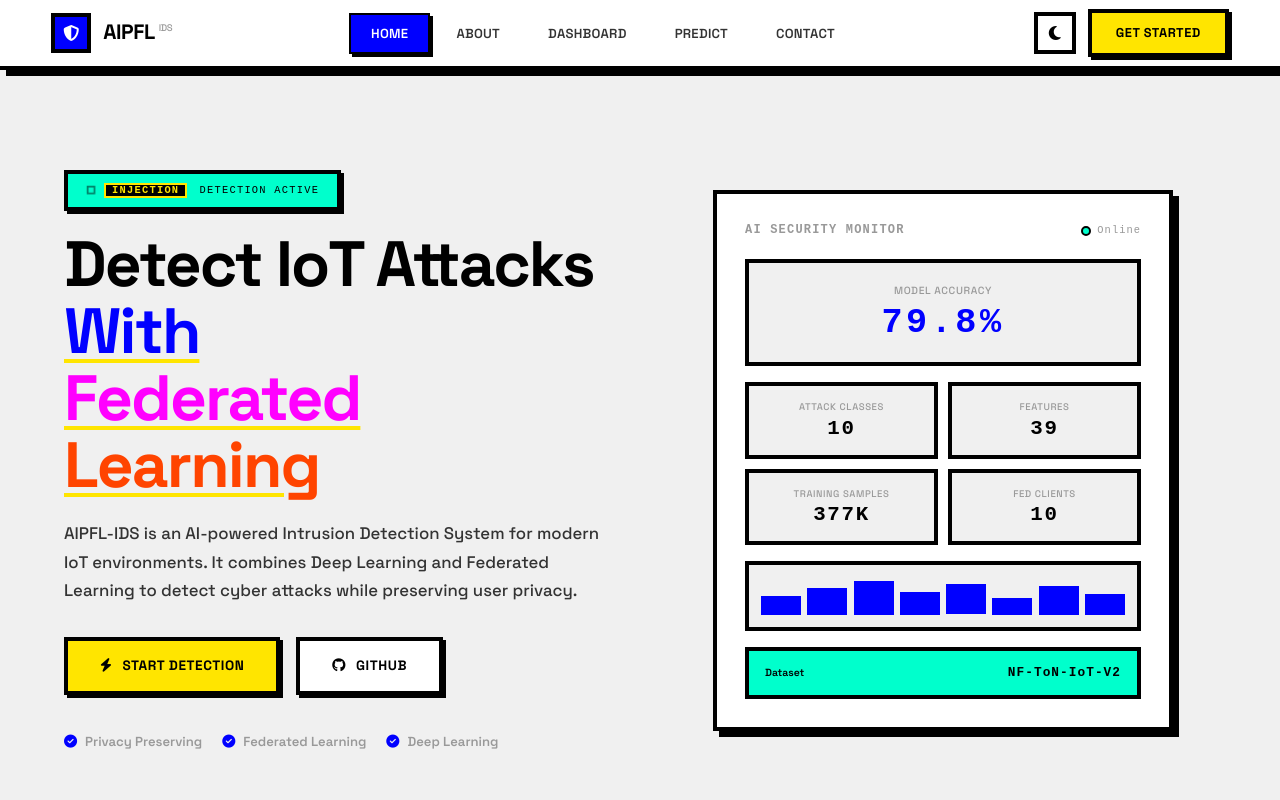
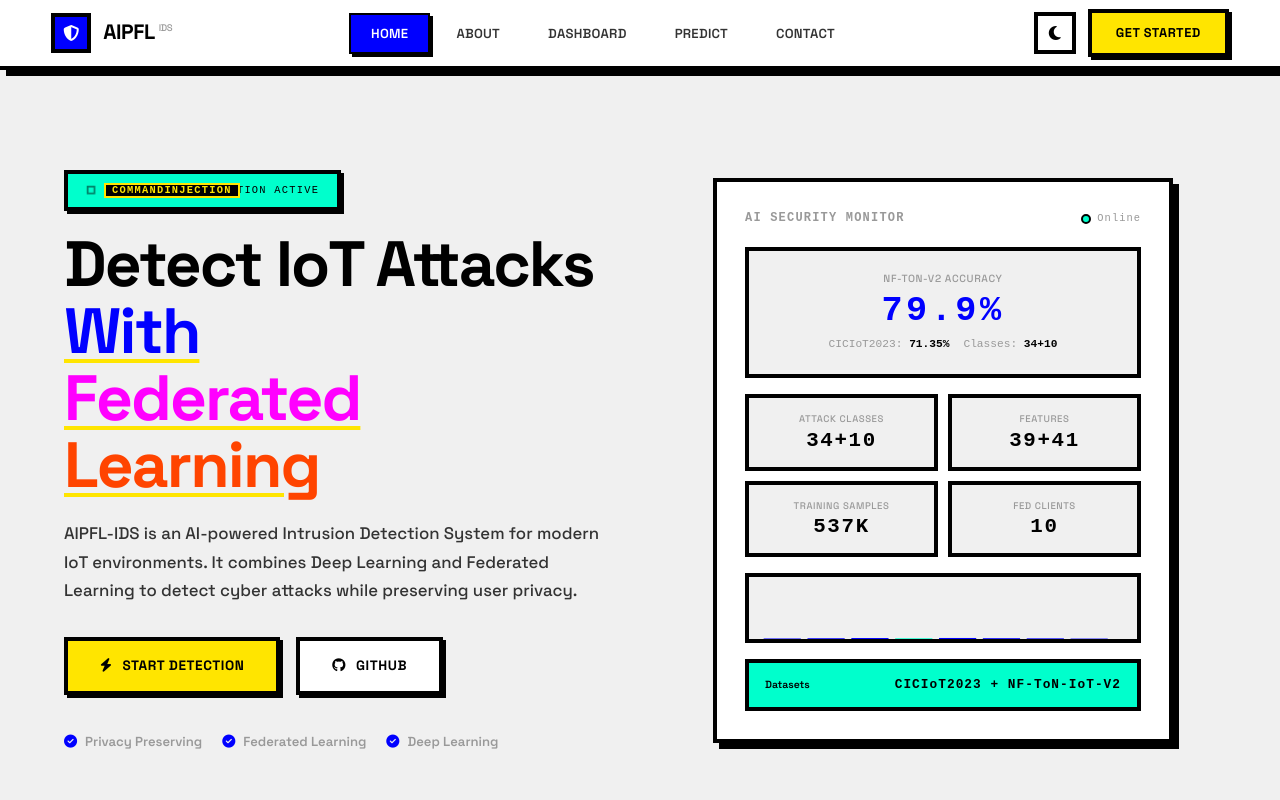
Before and after one commit to PrathamWankhade/AIPFL-IDS, a Next.js app in the folder frontend/: page / in a window 1280 px wide. Shown: the top 800 px of the page. Built offline with nearby package versions, Linux system fonts and the light colour scheme; a web font is replaced by a local one.

Commit message:
Align local tree: import fix, config-driven DNN layers, dual-dataset homepage content

```diff
--- a/frontend/app/globals.css
+++ b/frontend/app/globals.css
@@ -800,30 +800,36 @@ textarea.form-input { min-height: 120px; resize: vertical; }
 
 .dashboard-graph {
   height: 70px;
-  display: flex;
-  align-items: flex-end;
-  gap: 6px;
-  padding: 12px;
+  padding: 8px 8px 0;
   background: var(--bg);
   border: var(--border-thick);
   margin-bottom: 16px;
-}
-
-.dashboard-graph div {
-  flex: 1;
-  background: var(--blue);
-  animation: bar-rise 0.5s ease-out forwards, bar-pulse 2s ease-in-out infinite;
+  overflow: hidden;
+}
+
+.dashboard-graph svg {
+  display: block;
+}
+
+.dashboard-graph .graph-bar {
+  animation: graph-svg-rise 0.6s cubic-bezier(0.34, 1.56, 0.64, 1) both;
   transform-origin: bottom;
 }
 
-.dashboard-graph div:nth-child(1) { height: 35%; animation-delay: 0.05s, 2.5s; }
-.dashboard-graph div:nth-child(2) { height: 55%; animation-delay: 0.10s, 2.8s; }
-.dashboard-graph div:nth-child(3) { height: 80%; animation-delay: 0.15s, 2.2s; }
-.dashboard-graph div:nth-child(4) { height: 65%; animation-delay: 0.20s, 3.0s; }
-.dashboard-graph div:nth-child(5) { height: 95%; animation-delay: 0.25s, 2.0s; }
-.dashboard-graph div:nth-child(6) { height: 70%; animation-delay: 0.30s, 3.2s; }
-.dashboard-graph div:nth-child(7) { height: 50%; animation-delay: 0.35s, 2.6s; }
-.dashboard-graph div:nth-child(8) { height: 30%; animation-delay: 0.40s, 2.9s; }
+@keyframes graph-svg-rise {
+  from { transform: scaleY(0.02); }
+  to   { transform: scaleY(1); }
+}
+
+.chart-line {
+  stroke-dasharray: 400;
+  stroke-dashoffset: 400;
+  animation: draw-line 1.5s ease-out 0.3s forwards;
+}
+
+@keyframes draw-line {
+  to { stroke-dashoffset: 0; }
+}
 
 .dashboard-footer {
   display: flex;
@@ -1212,16 +1218,6 @@ textarea.form-input { min-height: 120px; resize: vertical; }
 @keyframes pulse-dot {
   0%, 100% { opacity: 1; transform: scale(1); }
   50% { opacity: 0.5; transform: scale(0.85); }
-}
-
-@keyframes bar-rise {
-  from { height: 0; opacity: 0; }
-  to { opacity: 1; }
-}
-
-@keyframes bar-pulse {
-  0%, 100% { opacity: 1; transform: scaleY(1); }
-  50% { opacity: 0.7; transform: scaleY(1.05); }
 }
 
 /* ============================================
--- a/frontend/app/page.tsx
+++ b/frontend/app/page.tsx
@@ -1,7 +1,8 @@
 import Link from 'next/link'
 import { SectionTag } from '@/components/SectionTag'
 
-const attackTypes = ['DDoS', 'DoS', 'Injection', 'Ransomware', 'Scanning', 'XSS', 'Backdoor', 'Password', 'MITM', 'Benign']
+const ciciotAttacks = ['BACKDOOR_MALWARE', 'BROWSERHIJACKING', 'COMMANDINJECTION', 'DDOS-HTTP_FLOOD', 'DDOS-ICMP_FLOOD', 'DDOS-SYN_FLOOD', 'DDOS-TCP_FLOOD', 'DDOS-UDP_FLOOD', 'DICTIONARYBRUTEFORCE', 'DNS_SPOOFING', 'DOS-HTTP_FLOOD', 'DOS-SYN_FLOOD', 'DOS-TCP_FLOOD', 'DOS-UDP_FLOOD', 'MIRAI-GREETH_FLOOD', 'MIRAI-GREIP_FLOOD', 'MIRAI-UDPPLAIN', 'MITM-ARPSPOOFING', 'RECON-HOSTDISCOVERY', 'RECON-OSSCAN', 'RECON-PORTSCAN', 'SQLINJECTION', 'UPLOADING_ATTACK', 'VULNERABILITYSCAN', 'XSS']
+const nftoniotAttacks = ['DDoS', 'DoS', 'Injection', 'Ransomware', 'Scanning', 'XSS', 'Backdoor', 'Password', 'MITM', 'Benign']
 
 export default function Home() {
   return (
@@ -13,7 +14,7 @@ export default function Home() {
               <div className="hero-badge reveal">
                 <span className="live-dot-pulse" />
                 <span className="cycle-text" style={{ minWidth: 80 }}>
-                  {attackTypes.map((a) => <span key={a}>{a}</span>)}
+                  {[...ciciotAttacks, ...nftoniotAttacks].map((a) => <span key={a}>{a}</span>)}
                 </span>
                 <span>&nbsp;Detection Active</span>
               </div>
@@ -57,21 +58,34 @@ export default function Home() {
                   <div className="dashboard-live"><span className="live-dot" /> Online</div>
                 </div>
                 <div className="dashboard-status">
-                  <small>Model Accuracy</small>
-                  <h2 data-count-to="79.85" data-count-suffix="%">79.85%</h2>
+                  <small>NF-ToN-V2 Accuracy</small>
+                  <h2 data-count-to="79.92" data-count-suffix="%">79.92%</h2>
+                  <div style={{ marginTop: 6, display: 'flex', justifyContent: 'center', gap: 14 }}>
+                    <span style={{ fontSize: '0.7rem', fontFamily: 'var(--font-mono)', color: 'var(--text-muted)' }}>CICIoT2023: <strong style={{ color: 'var(--black)' }}>71.35%</strong></span>
+                    <span style={{ fontSize: '0.7rem', fontFamily: 'var(--font-mono)', color: 'var(--text-muted)' }}>Classes: <strong style={{ color: 'var(--black)' }}>34+10</strong></span>
+                  </div>
                 </div>
                 <div className="metric-grid">
-                  <div className="metric-card"><small>Attack Classes</small><h3>10</h3></div>
-                  <div className="metric-card"><small>Features</small><h3>39</h3></div>
-                  <div className="metric-card"><small>Training Samples</small><h3>377K</h3></div>
+                  <div className="metric-card"><small>Attack Classes</small><h3>34+10</h3></div>
+                  <div className="metric-card"><small>Features</small><h3>39+41</h3></div>
+                  <div className="metric-card"><small>Training Samples</small><h3>537K</h3></div>
                   <div className="metric-card"><small>Fed Clients</small><h3>10</h3></div>
                 </div>
                 <div className="dashboard-graph">
-                  <div style={{ height: '50%' }} /><div style={{ height: '70%' }} /><div style={{ height: '90%' }} /><div style={{ height: '60%' }} /><div style={{ height: '80%' }} /><div style={{ height: '45%' }} /><div style={{ height: '75%' }} /><div style={{ height: '55%' }} />
+                  <svg viewBox="0 0 280 60" preserveAspectRatio="none" style={{ width: '100%', height: '100%', display: 'block' }}>
+                    <rect x="5" y="30" width="28" height="30" fill="var(--blue)" className="graph-bar" style={{ animationDelay: '0.05s' }} />
+                    <rect x="38" y="18" width="28" height="42" fill="var(--blue)" className="graph-bar" style={{ animationDelay: '0.10s' }} />
+                    <rect x="71" y="6" width="28" height="54" fill="var(--blue)" className="graph-bar" style={{ animationDelay: '0.15s' }} />
+                    <rect x="104" y="21" width="28" height="39" fill="var(--turquoise)" className="graph-bar" style={{ animationDelay: '0.20s' }} />
+                    <rect x="137" y="3" width="28" height="57" fill="var(--blue)" className="graph-bar" style={{ animationDelay: '0.25s' }} />
+                    <rect x="170" y="15" width="28" height="45" fill="var(--blue)" className="graph-bar" style={{ animationDelay: '0.30s' }} />
+                    <rect x="203" y="24" width="28" height="36" fill="var(--blue)" className="graph-bar" style={{ animationDelay: '0.35s' }} />
+                    <rect x="236" y="36" width="28" height="24" fill="var(--blue)" className="graph-bar" style={{ animationDelay: '0.40s' }} />
+                  </svg>
                 </div>
                 <div className="dashboard-footer">
-                  <small>Dataset</small>
-                  <strong>NF-ToN-IoT-V2</strong>
+                  <small>Datasets</small>
+                  <strong>CICIoT2023 + NF-ToN-IoT-V2</strong>
                 </div>
               </div>
             </div>
@@ -88,12 +102,12 @@ export default function Home() {
           </div>
           <div className="pipeline">
             {[
-              { num: '01', icon: 'fa-solid fa-database', title: 'Streaming Load', desc: '13M records loaded in batches from NF-ToN-IoT-V2' },
-              { num: '02', icon: 'fa-solid fa-scale-balanced', title: 'Per-Class Balance', desc: '50K max per class, 377K total training samples' },
-              { num: '03', icon: 'fa-solid fa-sliders', title: 'Standard Scaling', desc: '39 features normalized, label encoded' },
+              { num: '01', icon: 'fa-solid fa-database', title: 'Streaming Load', desc: '45M + 13M records from CICIoT2023 and NF-ToN-IoT-V2' },
+              { num: '02', icon: 'fa-solid fa-scale-balanced', title: 'Per-Class Balance', desc: '50K max/class, 10+10 classes, 814K total balanced' },
+              { num: '03', icon: 'fa-solid fa-sliders', title: 'Standard Scaling', desc: '39 + 41 features normalized per dataset' },
               { num: '04', icon: 'fa-solid fa-network-wired', title: 'FedAvg Training', desc: '10 clients, 10 rounds, 3 epochs each' },
-              { num: '05', icon: 'fa-solid fa-chart-bar', title: 'Evaluation', desc: '79.85% accuracy, confusion matrix, per-class metrics' },
-              { num: '06', icon: 'fa-solid fa-shield-halved', title: 'Inference', desc: 'Real-time prediction via Flask API' },
+              { num: '05', icon: 'fa-solid fa-chart-bar', title: 'Evaluation', desc: '71.35% / 79.92% accuracy, confusion matrices' },
+              { num: '06', icon: 'fa-solid fa-shield-halved', title: 'Inference', desc: 'Dual-model API with dataset selection' },
             ].map((s, i) => (
               <div key={i} className="pipeline-step reveal">
                 <div className="step-count">{s.num}</div>
@@ -116,10 +130,10 @@ export default function Home() {
           <div className="grid-3">
             {[
               { icon: 'fa-brands fa-python', title: 'Python 3.11+', desc: 'Core language for data processing and model training.' },
-              { icon: 'fa-solid fa-brain', title: 'TensorFlow / Keras', desc: 'DNN architecture: 512 → 256 → 128 → 64 → 10.' },
+              { icon: 'fa-solid fa-brain', title: 'TensorFlow / Keras', desc: 'DNN: 512 → 256 → 128 → 10 classes per dataset.' },
               { icon: 'fa-solid fa-flask', title: 'Flask API', desc: '6 REST endpoints for prediction, status, config.' },
               { icon: 'fa-solid fa-network-wired', title: 'Federated Averaging', desc: 'FedAvg aggregates client weights privately.' },
-              { icon: 'fa-solid fa-table', title: 'Parquet / Pandas', desc: '13M records loaded via streaming batches.' },
+              { icon: 'fa-solid fa-table', title: 'Parquet / Pandas', desc: '58M records from two datasets loaded in batches.' },
               { icon: 'fa-brands fa-react', title: 'Next.js 14', desc: 'App router, server components, API proxy.' },
             ].map((t, i) => (
               <div key={i} className="card-feature reveal">
@@ -141,12 +155,12 @@ export default function Home() {
           </div>
           <div className="timeline">
             {[
-              { num: '01', title: 'Collect & Load', desc: '13M records from NF-ToN-IoT-V2 loaded in streaming 200K-row batches.' },
-              { num: '02', title: 'Preprocess & Balance', desc: '39 features standardized, 10 classes balanced at 50K max per class.' },
+              { num: '01', title: 'Collect & Load', desc: 'CICIoT2023 (45M rows, 10 cls) + NF-ToN-IoT-V2 (13M rows, 10 cls) loaded in streaming batches.' },
+              { num: '02', title: 'Preprocess & Balance', desc: '39 / 41 features standardized, class-balanced at 5K / 50K max per class.' },
               { num: '03', title: 'Federated Training', desc: '10 simulated clients train locally (3 epochs each) — raw data never leaves.' },
               { num: '04', title: 'Global Aggregation', desc: 'FedAvg merges local weight updates into a global DNN model.' },
-              { num: '05', title: 'Evaluate & Deploy', desc: '79.85% accuracy. Confusion matrix, precision, recall computed.' },
-              { num: '06', title: 'Real-Time Inference', desc: 'Flask API serves predictions on uploaded CSV/Parquet files.' },
+              { num: '05', title: 'Evaluate & Deploy', desc: '71.35% / 79.92% accuracy. Confusion matrices, precision, recall computed.' },
+              { num: '06', title: 'Real-Time Inference', desc: 'Flask API serves predictions with dataset selectable via query param.' },
             ].map((s, i) => (
               <div key={i} className="timeline-item reveal">
                 <div className="timeline-number">{s.num}</div>
@@ -182,13 +196,36 @@ export default function Home() {
                   ))}
                 </div>
                 <div style={{ padding: 22 }}>
-                  <div style={{ display: 'flex', alignItems: 'flex-end', gap: 6, height: 90, marginBottom: 16 }}>
-                    {[35, 55, 80, 65, 95, 70].map((h, i) => (
-                      <div key={i} style={{ flex: 1, height: `${h}%`, background: 'var(--blue)', animation: `bar-rise 0.4s ease-out ${i * 0.08}s both` }} />
-                    ))}
+                  <div style={{ display: 'flex', gap: 16, marginBottom: 16 }}>
+                    <div style={{ flex: 1, textAlign: 'center', padding: 10, background: 'var(--yellow)', border: 'var(--border-thick)' }}>
+                      <small style={{ display: 'block', fontSize: '0.55rem', textTransform: 'uppercase', letterSpacing: '0.06em', color: 'var(--black)', fontWeight: 700, marginBottom: 2 }}>NF-ToN-V2</small>
+                      <span style={{ fontFamily: 'var(--font-mono)', fontSize: '1.6rem', fontWeight: 700, letterSpacing: '0.04em' }}>79.92%</span>
+                    </div>
+                    <div style={{ flex: 1, textAlign: 'center', padding: 10, background: 'var(--bg)', border: 'var(--border-thick)' }}>
+                      <small style={{ display: 'block', fontSize: '0.55rem', textTransform: 'uppercase', letterSpacing: '0.06em', color: 'var(--text-muted)', fontWeight: 700, marginBottom: 2 }}>CICIoT2023</small>
+                      <span style={{ fontFamily: 'var(--font-mono)', fontSize: '1.6rem', fontWeight: 700, letterSpacing: '0.04em', color: 'var(--text-secondary)' }}>71.35%</span>
+                    </div>
                   </div>
+                  <svg viewBox="0 0 260 80" style={{ width: '100%', display: 'block', marginBottom: 14 }}>
+                    <line x1="20" y1="70" x2="250" y2="70" stroke="var(--black)" strokeWidth="2" />
+                    <line x1="20" y1="10" x2="20" y2="70" stroke="var(--black)" strokeWidth="2" />
+                    <text x="22" y="24" fontSize="5" fill="var(--text-muted)" fontFamily="monospace">80%</text>
+                    <text x="22" y="47" fontSize="5" fill="var(--text-muted)" fontFamily="monospace">60%</text>
+                    <text x="22" y="68" fontSize="5" fill="var(--text-muted)" fontFamily="monospace">40%</text>
+                    <polyline points="43,60 66,52 89,44 112,36 135,30 158,26 181,22 204,20 227,18 250,17" fill="none" stroke="var(--magenta)" strokeWidth="2" strokeLinejoin="round" className="chart-line" />
+                    <polyline points="43,64 66,58 89,52 112,47 135,43 158,39 181,37 204,35 227,34 250,33" fill="none" stroke="var(--blue)" strokeWidth="2" strokeLinejoin="round" className="chart-line" />
+                    <circle cx="250" cy="17" r="3" fill="var(--magenta)" stroke="var(--black)" strokeWidth="1.5" />
+                    <circle cx="250" cy="33" r="3" fill="var(--blue)" stroke="var(--black)" strokeWidth="1.5" />
+                    <text x="225" y="10" fontSize="4.5" fill="var(--magenta)" fontFamily="monospace" fontWeight="700">NF-ToN</text>
+                    <text x="225" y="46" fontSize="4.5" fill="var(--blue)" fontFamily="monospace" fontWeight="700">CICIoT</text>
+                    <text x="15" y="82" fontSize="5" fill="var(--text-muted)" fontFamily="monospace">R1</text>
+                    <text x="60" y="82" fontSize="5" fill="var(--text-muted)" fontFamily="monospace">R3</text>
+                    <text x="108" y="82" fontSize="5" fill="var(--text-muted)" fontFamily="monospace">R5</text>
+                    <text x="155" y="82" fontSize="5" fill="var(--text-muted)" fontFamily="monospace">R7</text>
+                    <text x="200" y="82" fontSize="5" fill="var(--text-muted)" fontFamily="monospace">R10</text>
+                  </svg>
                   <div style={{ display: 'grid', gridTemplateColumns: 'repeat(4, 1fr)', gap: 8 }}>
-                    {[{ l: 'Accuracy', v: '79.85%' }, { l: 'Classes', v: '10' }, { l: 'Features', v: '39' }, { l: 'Clients', v: '10' }].map((c, i) => (
+                    {[{ l: 'CICIoT Acc', v: '71.35%' }, { l: 'NF-ToN Acc', v: '79.92%' }, { l: 'Classes', v: '10+10' }, { l: 'Clients', v: '10' }].map((c, i) => (
                       <div key={i} style={{ padding: 12, background: 'var(--bg)', border: 'var(--border-thick)', textAlign: 'center' }}>
                         <small style={{ display: 'block', fontSize: '0.6rem', textTransform: 'uppercase', letterSpacing: '0.04em', color: 'var(--text-muted)', marginBottom: 2 }}>{c.l}</small>
                         <strong style={{ fontFamily: 'var(--font-mono)', fontSize: '1.1rem', letterSpacing: '0.06em' }}>{c.v}</strong>
@@ -207,14 +244,14 @@ export default function Home() {
           <div className="section-header reveal">
             <SectionTag>Performance</SectionTag>
             <h2>Real Training Metrics</h2>
-            <p>Actual results from the federated DNN trained on NF-ToN-IoT-V2 with 10 clients and 10 communication rounds.</p>
+            <p>Actual results from two trained federated DNN models — CICIoT2023 (10 merged classes) and NF-ToN-IoT-V2 (10 classes).</p>
           </div>
           <div className="grid-4">
             {[
-              { value: '79.85', suffix: '%', label: 'Test Accuracy' },
-              { value: '377', suffix: 'K', label: 'Training Samples' },
-              { value: '13', suffix: 'M', label: 'Raw Records' },
-              { value: '10', suffix: '', label: 'Attack Classes' },
+              { value: '79.92', suffix: '%', label: 'NF-ToN-V2 Accuracy' },
+              { value: '71.35', suffix: '%', label: 'CICIoT2023 Accuracy' },
+              { value: '537', suffix: 'K', label: 'Total Samples' },
+              { value: '44', suffix: '', label: 'Total Classes' },
             ].map((s, i) => (
               <div key={i} className="stat-card reveal">
                 <h2 className="stat-number" data-count-to={s.value} data-count-suffix={s.suffix}>{s.value}{s.suffix}</h2>
```
Also changed, not shown: frontend/app/about/page.tsx (+16 -16 lines), 2 other files (tests, documents, lock files or other folders).
